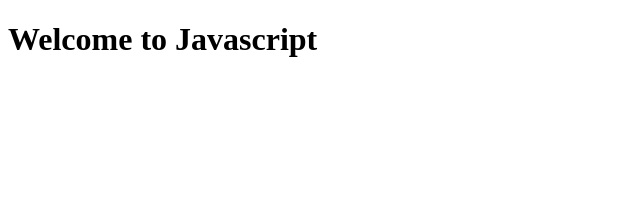
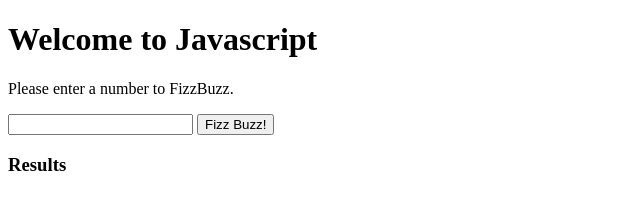
Before and after one commit to tiy-atl-js-jan-2017/intro-javascript, a plain HTML site: page index.html in a window 1280 px wide. Shown: the whole page, without its empty margins (0-640 px from the left). Drawn offline with Linux system fonts and the light colour scheme.

Commit message:
Add HTML for FizzBuzz.

```diff
--- a/index.html
+++ b/index.html
@@ -4,7 +4,18 @@
     <title>First JS Page</title>
   </head>
   <body>
-    <h1>Welcome to Javascript</h1>
+    <h1 id="my-header">Welcome to Javascript</h1>
+
+    <p>Please enter a number to FizzBuzz.</p>
+
+    <input type="text" id="fizz-num" />
+    <input type="submit" value="Fizz Buzz!">
+
+    <h3>Results</h3>
+
+    <div id="results">
+    </div>
+
     <script src="main.js"></script>
   </body>
 </html>
```
